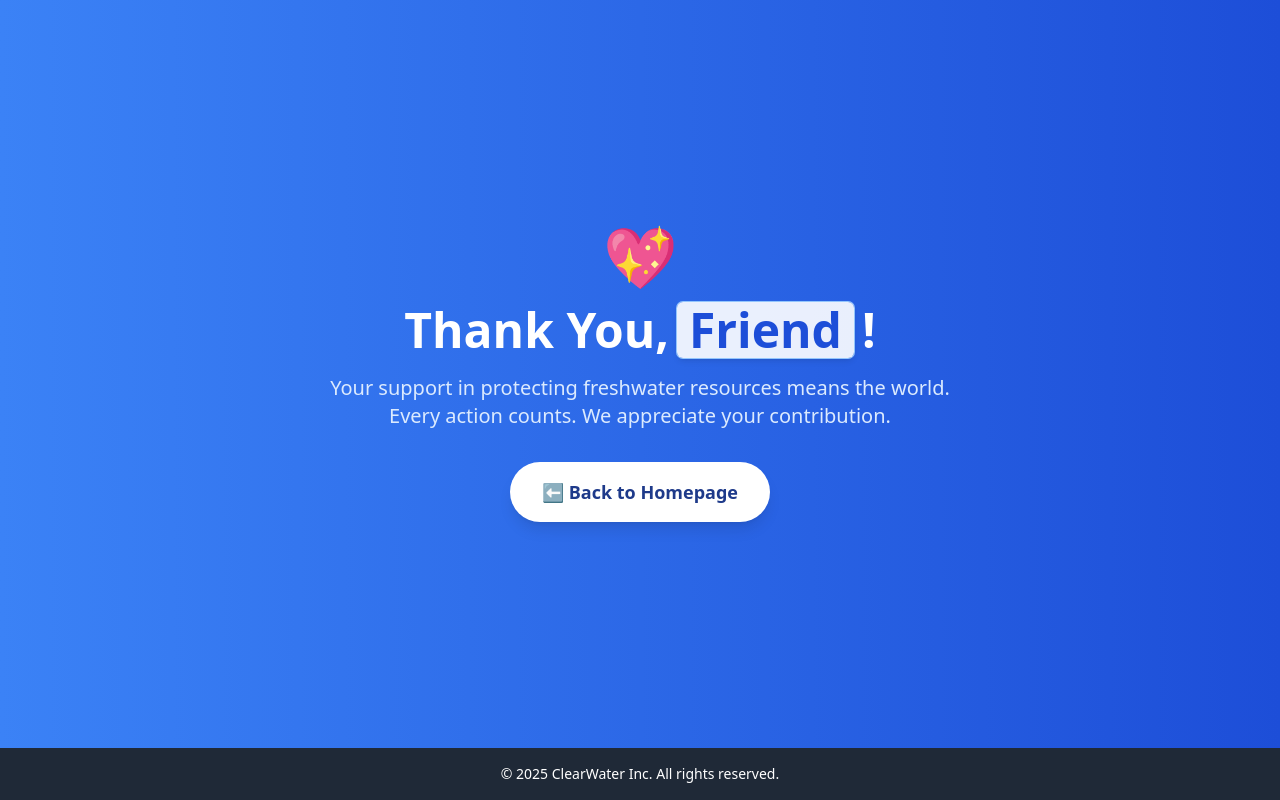
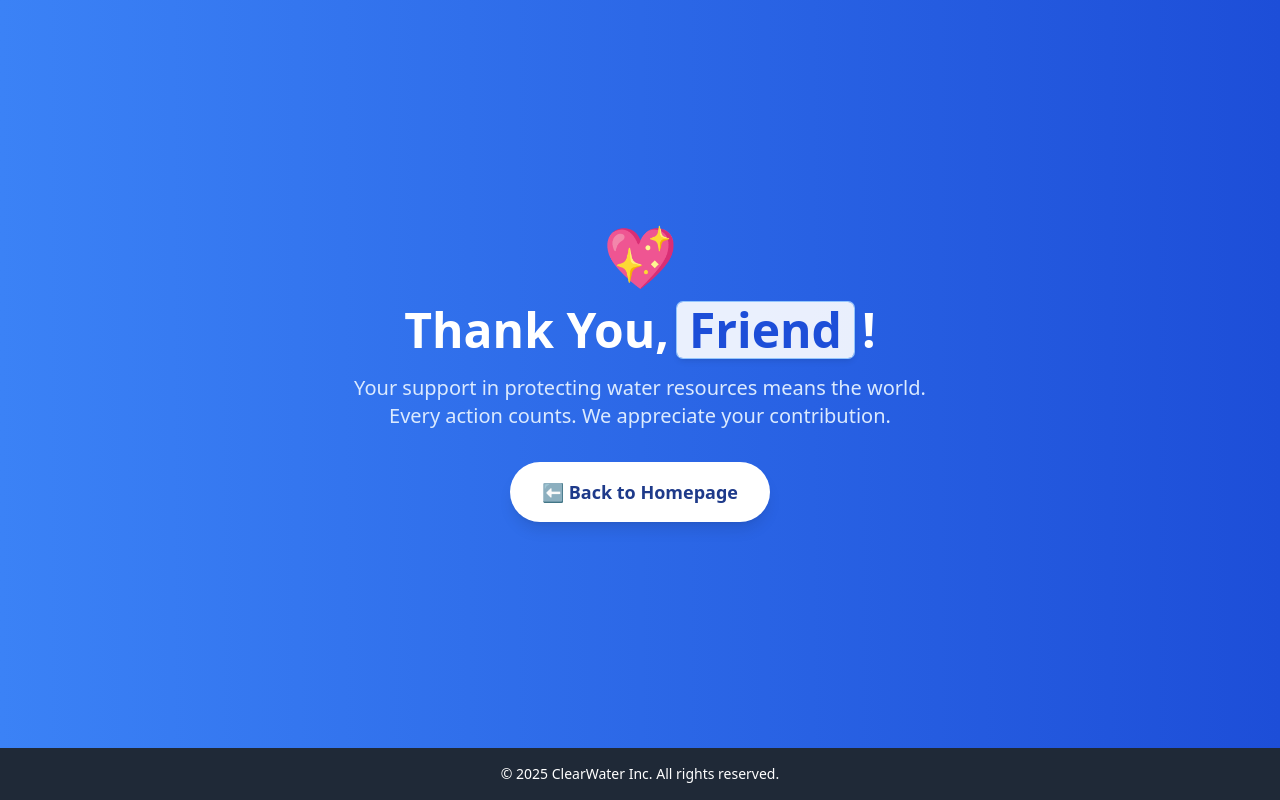
Before and after one commit to AbdelrahmanM1/ClearWaterWebsite, a Flask app: page /thank-you in a window 1280 px wide. Run offline with Flask 3, Linux system fonts and the light colour scheme; some libraries are stand-ins or nearby versions.

Commit message:
Update thank_you.html

```diff
--- a/templates/thank_you.html
+++ b/templates/thank_you.html
@@ -39,7 +39,7 @@
       </h1>
 
       <p class="text-lg sm:text-xl text-blue-100 mb-8">
-        Your support in protecting freshwater resources means the world. <br class="hidden sm:block">
+        Your support in protecting water resources means the world. <br class="hidden sm:block">
         Every action counts. We appreciate your contribution.
       </p>
 
```
